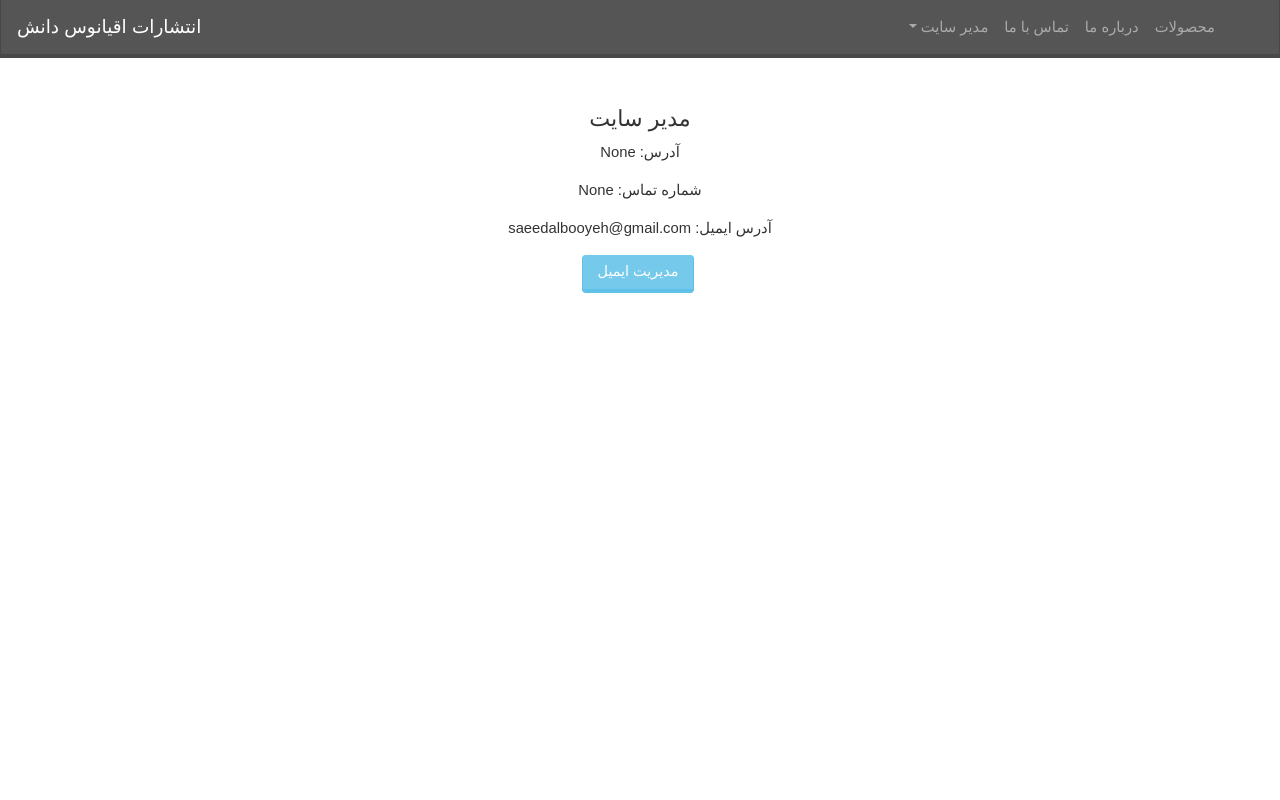
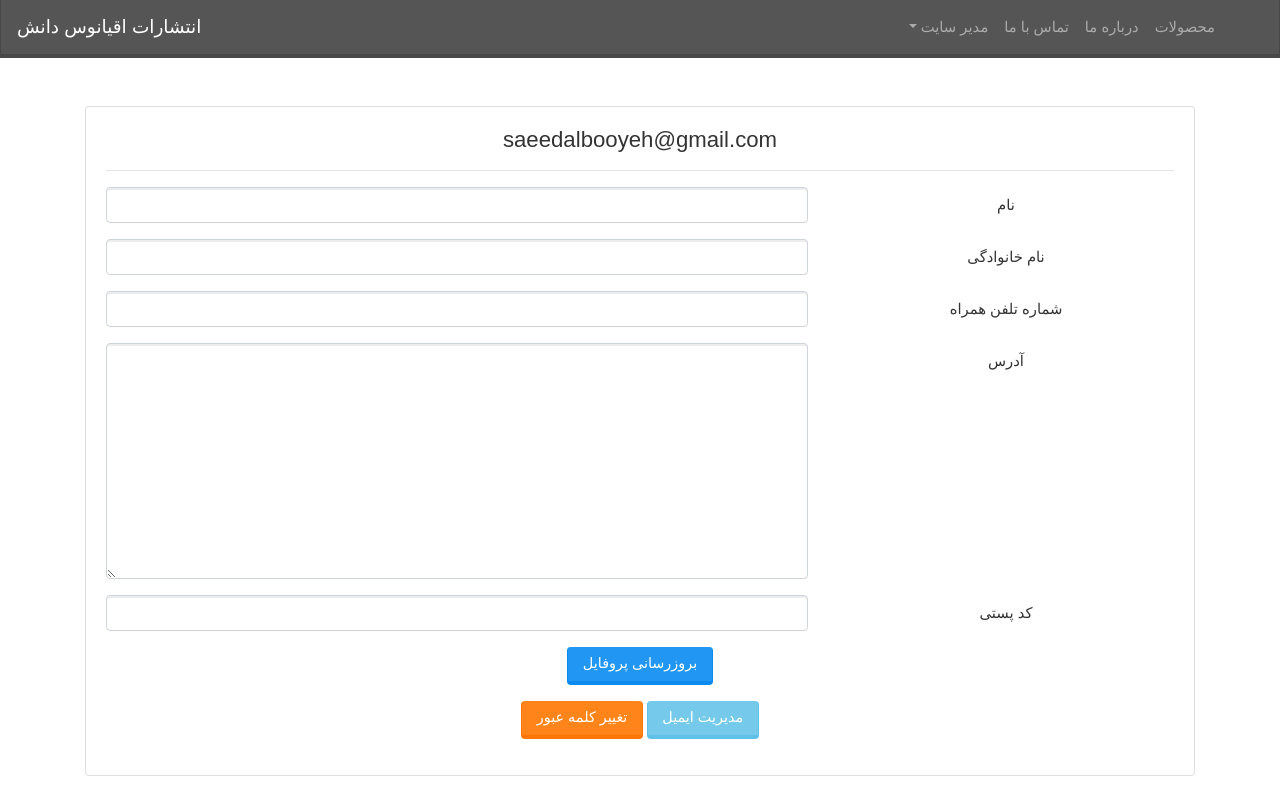
Before and after one commit to scorpion-HF/book_store, a Django app: page /user/profile/ in a window 1280 px wide. Run offline with Django 3.2, Linux system fonts and the light colour scheme; a user stored in the database is signed in; parts of the project's set-up code (start-up, migrations or seed data) failed here and were passed over; some libraries are stand-ins or nearby versions; some web fonts are replaced.

Commit message:
order item creation while creating order added user profile template improved allauths other template main container fixed to nice size like login template

```diff
--- a/book_store/orders/templates/orders/user_cart.html
+++ b/book_store/orders/templates/orders/user_cart.html
@@ -17,7 +17,7 @@
             <div class="mb-3">
                 <div class="pt-4 wish-list">
 
-                    <h5 class="mb-4 text-center">سفارش شما</h5>
+                    <h5 class="mb-4 text-center">سبد خرید شما</h5>
                     <hr class="mb-4">
                     {% for cart_item in cart_items %}
 
@@ -72,6 +72,7 @@
         <div class="col-lg-4">
 
             <!-- Card -->
+            {% if cart_items %}
                 <div class="mb-3">
                     <div class="pt-4 text-center">
 
@@ -88,6 +89,7 @@
 
                     </div>
                 </div>
+            {% endif %}
             <!-- Card -->
         </div>
         <!--Grid column-->
--- /dev/null
+++ b/book_store/users/forms.py
@@ -0,0 +1,15 @@
+from django.forms import ModelForm, TextInput, Textarea
+from .models import User
+
+
+class ProfileForm(ModelForm):
+    class Meta:
+        model = User
+        fields = ('first_name', 'last_name', 'phone_number', 'address', 'postal_code')
+        widgets = {
+            'first_name': TextInput(attrs={'class': 'form-control here'}),
+            'last_name': TextInput(attrs={'class': 'form-control here'}),
+            'phone_number': TextInput(attrs={'class': 'form-control here'}),
+            'postal_code': TextInput(attrs={'class': 'form-control here'}),
+            'address': Textarea(attrs={'class': 'form-control'}),
+        }
--- a/book_store/users/templates/account/password_change.html
+++ b/book_store/users/templates/account/password_change.html
@@ -4,7 +4,7 @@
 {% block title %}تغییر کلمه عبور{% endblock %}
 
 {% block content %}
-<div class="container text-center p-5">
+<div class="container rtl-div col-xs-12 col-sm-8 col-md-6 col-lg-4 text-center p-5">
     <h1>تغییر کلمه عبور</h1>
 
     <form method="POST" action="{% url 'account_change_password' %}" class="password_change">
--- a/book_store/users/templates/account/password_reset.html
+++ b/book_store/users/templates/account/password_reset.html
@@ -5,7 +5,7 @@
 {% load account %}
 
 {% block content %}
-<div class="container text-center p-5">
+<div class="container rtl-div col-xs-12 col-sm-8 col-md-6 col-lg-4 text-center p-5">
     <h1>بازنشانی کلمه عبور</h1>
     {% if user.is_authenticated %}
     {% include "account/snippets/already_logged_in.html" %}
--- a/book_store/users/templates/account/password_reset_done.html
+++ b/book_store/users/templates/account/password_reset_done.html
@@ -3,7 +3,7 @@
 {% load account %}
 
 {% block content %}
-<div class="container text-center p-5">
+<div class="container rtl-div col-xs-12 col-sm-8 col-md-6 col-lg-4 text-center p-5">
 
     <h1>بازنشانی کلمه عبور</h1>
 
--- a/book_store/users/templates/account/password_reset_from_key.html
+++ b/book_store/users/templates/account/password_reset_from_key.html
@@ -3,7 +3,7 @@
 
 {% block title %}بازنشانی کلمه عبور{% endblock %}
 {% block content %}
-<div class="container text-center p-5">
+<div class="container rtl-div col-xs-12 col-sm-8 col-md-6 col-lg-4 text-center p-5">
 <h1>{% if token_fail %}خطای شناسه{% else %}تغییر کلمه عبور{% endif %}</h1>
 
     {% if token_fail %}
--- a/book_store/users/templates/account/password_reset_from_key_done.html
+++ b/book_store/users/templates/account/password_reset_from_key_done.html
@@ -1,7 +1,7 @@
 {% extends "base.html" %}
 {% block title %}بازنشانی کلمه عبور{% endblock %}
 {% block content %}
-<div class="container text-center p-5">
+<div class="container rtl-div col-xs-12 col-sm-8 col-md-6 col-lg-4 text-center p-5">
     <h1>تغییر کلمه عبور</h1>
     <p>کلمه عبور تغییر کرد</p>
 </div>
--- a/book_store/users/templates/account/password_set.html
+++ b/book_store/users/templates/account/password_set.html
@@ -3,7 +3,7 @@
 
 {% block title %}ثبت کلمه عبور{% endblock %}
 {% block content %}
-<div class="container text-center p-5">
+<div class="container rtl-div col-xs-12 col-sm-8 col-md-6 col-lg-4 text-center p-5">
     <h1>ثبت کلمه عبور</h1>
 
     <form method="POST" action="{% url 'account_set_password' %}" class="password_set">
--- a/book_store/users/templates/account/signup.html
+++ b/book_store/users/templates/account/signup.html
@@ -3,7 +3,7 @@
 
 {% block title %}ثبت نام{% endblock %}
 {% block content %}
-<div class="container text-center p-5">
+<div class="container rtl-div col-xs-12 col-sm-8 col-md-6 col-lg-4 text-center p-5">
     <h1> ثبت نام </h1>
     <form class="signup" id="signup_form" method="post" action="{% url 'account_signup' %}">
         {% csrf_token %}
--- a/book_store/users/templates/account/signup_closed.html
+++ b/book_store/users/templates/account/signup_closed.html
@@ -1,7 +1,7 @@
 {% extends "base.html" %}
 {% block title %}ثبت نام{% endblock %}
 {% block content %}
-<div class="container text-center p-5">
+<div class="container rtl-div col-xs-12 col-sm-8 col-md-6 col-lg-4 text-center p-5">
     <h1>ثبت نام بسته است</h1>
 
     <p>با عرض پوزش در حال حاضر ثبت نام بسته است</p>
--- a/book_store/users/templates/account/verification_sent.html
+++ b/book_store/users/templates/account/verification_sent.html
@@ -1,7 +1,7 @@
 {% extends "base.html" %}
 {% block title %}تایید ایمیل{% endblock %}
 {% block content %}
-<div class="container text-center p-5">
+<div class="container rtl-div col-xs-12 col-sm-8 col-md-6 col-lg-4 text-center p-5">
     <h1>آدرس ایمیل خود را تایید کنید</h1>
 
     <p>لینک تایید آدرس ایمیل برای شما ارسال شد جهت پایان مراحل ثبت نام باید ایمیل خود را تایید کنید در صورتی که تا
--- a/book_store/users/templates/account/verified_email_required.html
+++ b/book_store/users/templates/account/verified_email_required.html
@@ -1,7 +1,7 @@
 {% extends "base.html" %}
 {% block title %}تایید ایمیل{% endblock %}
 {% block content %}
-<div class="container text-center p-5">
+<div class="container rtl-div col-xs-12 col-sm-8 col-md-6 col-lg-4 text-center p-5">
     <h1>آدرس ایمیل خود را تایید کنید</h1>
 
     {% url 'account_email' as email_url %}
--- a/book_store/users/templates/users/profile.html
+++ b/book_store/users/templates/users/profile.html
@@ -3,11 +3,71 @@
 
 {% block title %} پروفایل {% endblock %}
 {% block content %}
-<div class="container p-5 text-center rtl-div">
-        <h4>{{ request.user.get_full_name }}</h4>
-        <p>آدرس: {{ request.user.address }}</p>
-        <p>شماره تماس: {{ request.user.phone_number }}</p>
-        <p> آدرس ایمیل: {{ request.user.email }} </p>
-        <a href="{% url 'account_email' %}" role="button" class="btn btn-info btn-md mr-1 mb-2">مدیریت ایمیل</a>
+<div class="container rtl-div text-center mt-5">
+	<div class="row">
+		<div class="col-md-12">
+		    <div class="card">
+		        <div class="card-body">
+		            <div class="row">
+		                <div class="col-md-12">
+		                    <h4>{{ request.user.email }}</h4>
+		                    <hr>
+		                </div>
+		            </div>
+		            <div class="row">
+		                <div class="col-md-12">
+		                    <form method="POST">
+                              {% csrf_token %}
+                              {{ form.non_field_errors }}
+                              <div class="form-group row">
+                                {{ form.first_name.errors }}
+                                <label class="col-4 col-form-label">نام</label>
+                                <div class="col-8">
+                                  {{ form.first_name }}
+                                </div>
+                              </div>
+                              <div class="form-group row">
+                                {{ form.last_name.errors }}
+                                <label class="col-4 col-form-label">نام خانوادگی</label>
+                                <div class="col-8">
+                                  {{ form.last_name }}
+                                </div>
+                              </div>
+                              <div class="form-group row">
+                                {{ form.phone_number.errors }}
+                                <label class="col-4 col-form-label">شماره تلفن همراه</label>
+                                <div class="col-8">
+                                  {{ form.phone_number }}
+                                </div>
+                              </div>
+                              <div class="form-group row">
+                                {{ form.address.errors }}
+                                <label class="col-4 col-form-label">آدرس</label>
+                                <div class="col-8">
+                                  {{ form.address }}
+                                </div>
+                              </div>
+                              <div class="form-group row">
+                                {{ form.postal_code.errors }}
+                                <label class="col-4 col-form-label">کد پستی</label>
+                                <div class="col-8">
+                                  {{ form.postal_code }}
+                                </div>
+                              </div>
+                              <div class="form-group row">
+                                <div class="col-12">
+                                  <button name="submit" type="submit" class="btn btn-primary mb-3">بروزرسانی پروفایل</button><br>
+                                  <a href="{% url 'account_email' %}" role="button" class="btn btn-info btn-md ">مدیریت ایمیل</a>
+                                    <a href="{% url 'account_change_password' %}" role="button" class="btn btn-warning btn-md ">تغییر کلمه عبور</a>
+                                </div>
+                              </div>
+                            </form>
+		                </div>
+		            </div>
+
+		        </div>
+		    </div>
+		</div>
+	</div>
 </div>
 {% endblock %}
--- a/book_store/users/views.py
+++ b/book_store/users/views.py
@@ -1,6 +1,13 @@
-from django.views.generic import TemplateView
+from django.views.generic import UpdateView
 from django.contrib.auth.mixins import LoginRequiredMixin
+from .models import User
+from .forms import ProfileForm
 
 
-class UserProfileView(LoginRequiredMixin, TemplateView):
+class UserProfileView(LoginRequiredMixin, UpdateView):
     template_name = 'users/profile.html'
+    model = User
+    form_class = ProfileForm
+
+    def get_object(self, queryset=None):
+        return self.request.user
```
Also changed, not shown: book_store/orders/views.py (+10 -0 lines), book_store/db.sqlite3. Lines whose indentation alone changed are shown as unchanged.
